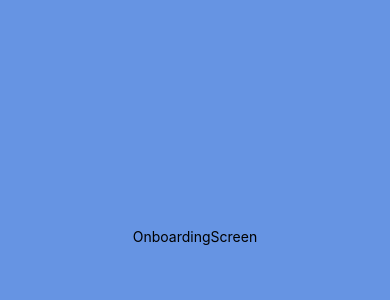
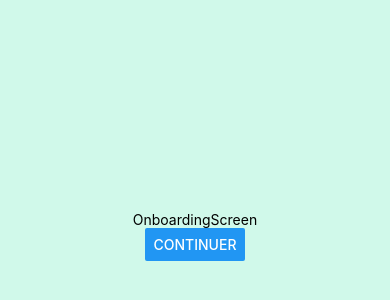
Before and after one commit to WildCodeSchool/2209-wns-shamir-bilan-carbone-mobile, a React Native app in the folder Bilan-Carbone/: screen /Onboarding in a window 390 px wide. Shown: the part 186-486 px from the top of the page. Built offline with nearby package versions, Linux system fonts and the light colour scheme.

Commit message:
Add nav and style

```diff
--- a/Bilan-Carbone/app.config.js
+++ b/Bilan-Carbone/app.config.js
@@ -9,7 +9,7 @@ export default {
     "icon": "./assets/icon.png",
     "userInterfaceStyle": "light",
     "splash": {
-      "image": "./assets/splash.png",
+      "image": "./assets/carbon-logo.png",
       "resizeMode": "cover",
       "backgroundColor": "#22bd4b"
     },
--- a/Bilan-Carbone/screens/Onboarding/OnboardingScreen.tsx
+++ b/Bilan-Carbone/screens/Onboarding/OnboardingScreen.tsx
@@ -1,10 +1,14 @@
-import { View, Text, StyleSheet } from "react-native";
+import { View, Text, StyleSheet, Button } from "react-native";
 import React from "react";
 
-export default function OnboardingScreen() {
+export default function OnboardingScreen({ navigation }: { navigation: any }) {
   return (
     <View style={styles.onboarding}>
       <Text>OnboardingScreen</Text>
+      <Button
+        title="Continuer"
+        onPress={() => navigation.navigate("Register")}
+      />
     </View>
   );
 }
@@ -14,6 +18,6 @@ const styles = StyleSheet.create({
     flex: 1,
     justifyContent: "center",
     alignItems: "center",
-    backgroundColor: "#6694e3",
+    backgroundColor: "#D0F9EA",
   },
 });
--- a/Bilan-Carbone/screens/Splash/SplashScreen.tsx
+++ b/Bilan-Carbone/screens/Splash/SplashScreen.tsx
@@ -1,5 +1,6 @@
 import React, { useState } from "react";
-import { View, Text, StyleSheet } from "react-native";
+import { View, StyleSheet, Image } from "react-native";
+// import LOGO from "../../assets/carbon-logo.png";
 
 export default function SplashScreen({ navigation }: { navigation: any }) {
   const [timePassed, setTimePassed] = useState(false);
@@ -9,13 +10,11 @@ export default function SplashScreen({ navigation }: { navigation: any }) {
   }, 3000);
 
   if (!timePassed) {
-    return (
-      <View style={styles.splash}>
-        <Text>Splash Screen</Text>
-      </View>
-    );
+    return <View style={styles.splash}>{/* <Image source={LOGO} /> */}</View>;
   }
-  navigation.navigate("Onboarding");
+  // navigation.navigate("Onboarding");
+  // navigation.navigate("Register");
+  navigation.navigate("Landing");
   return null;
 }
 
@@ -24,6 +23,6 @@ const styles = StyleSheet.create({
     flex: 1,
     justifyContent: "center",
     alignItems: "center",
-    backgroundColor: "#22bd4b",
+    backgroundColor: "#90F0B1",
   },
 });
```
Also changed, not shown: Bilan-Carbone/assets/carbon-logo.png (added).
